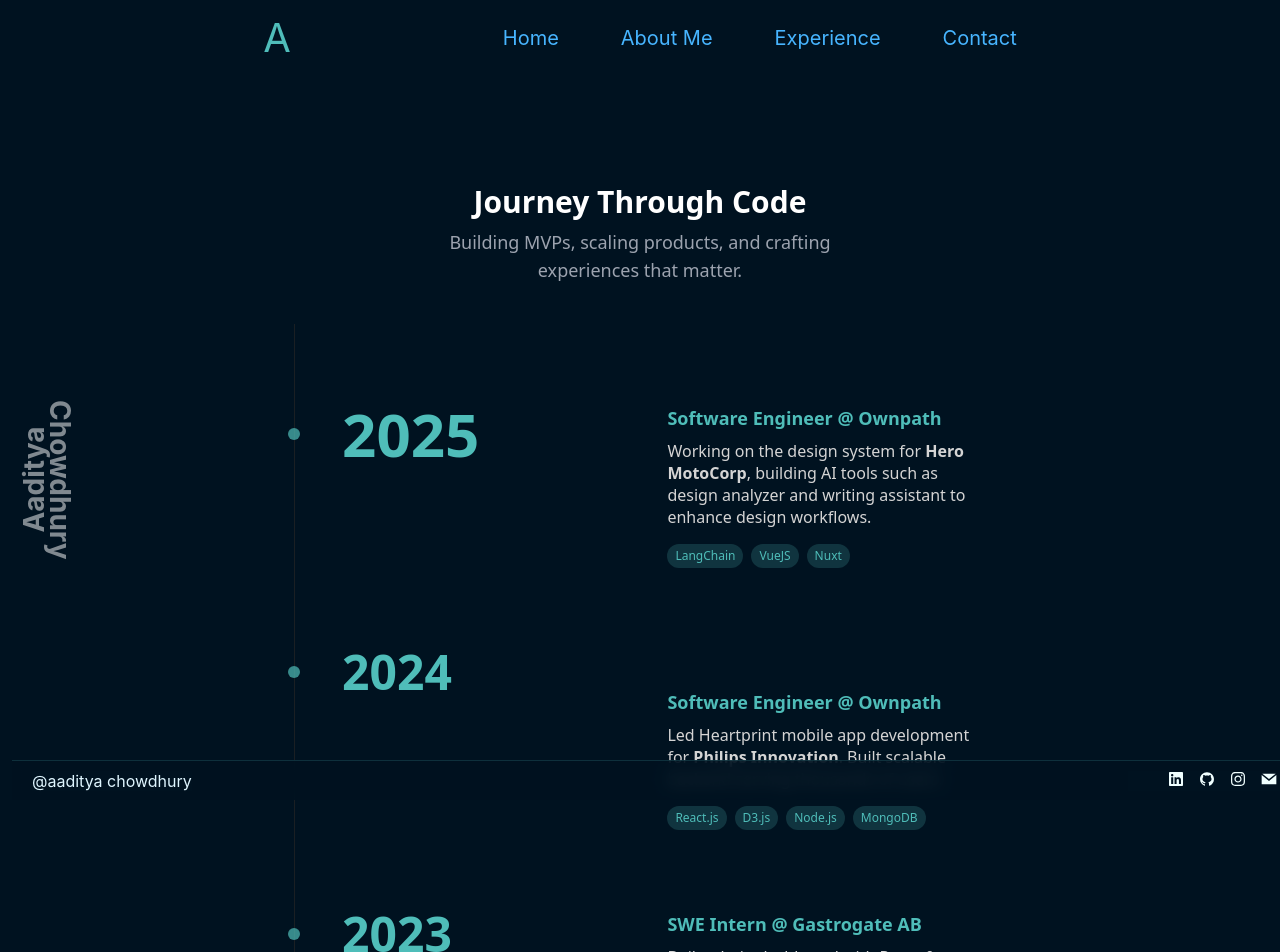
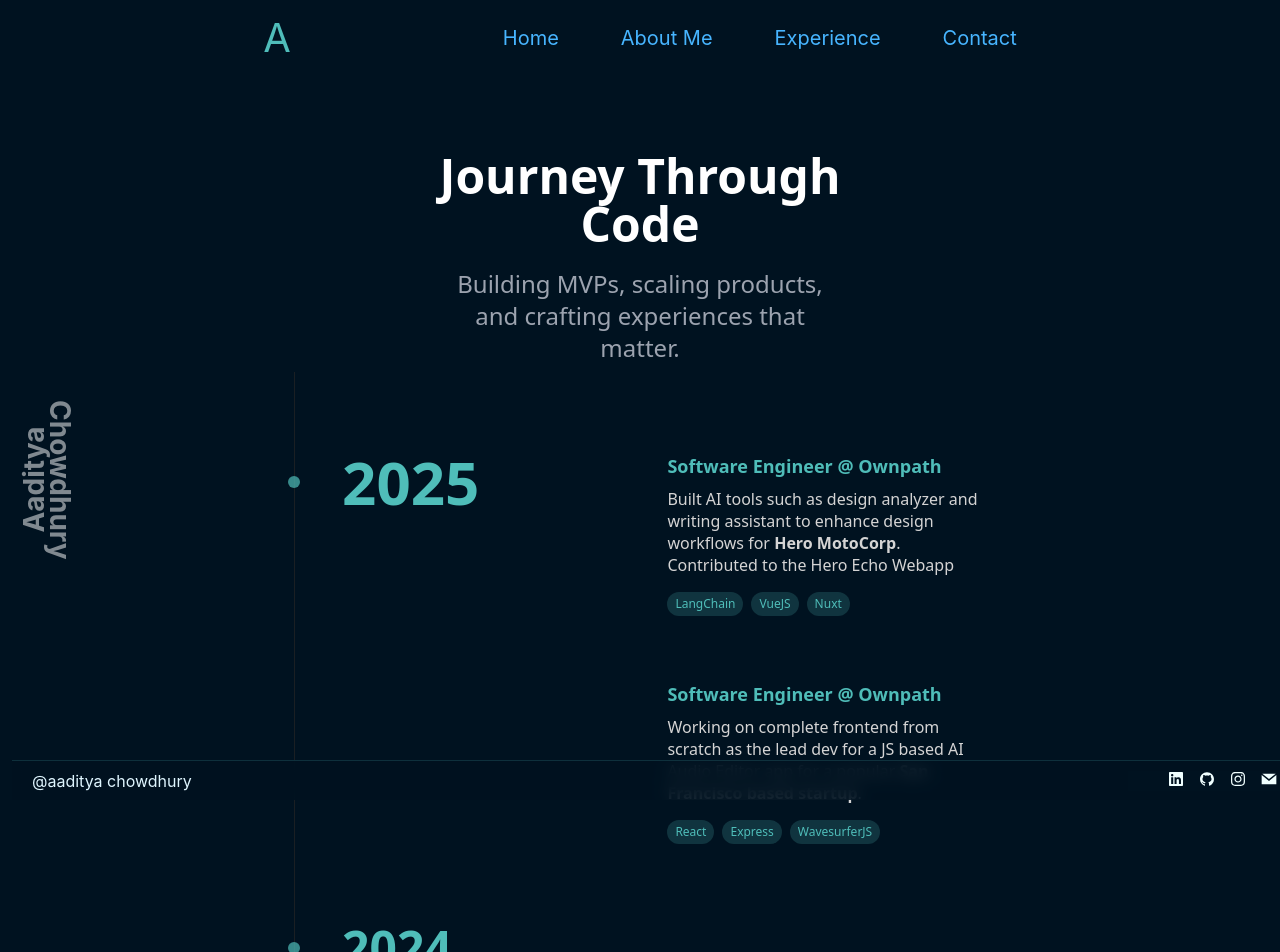
Before and after one commit to AadiXC0DE/personal_website, a React (Create React App) app: page /experience in a window 1280 px wide. Shown: the top 952 px of the page. Built offline with nearby package versions, Linux system fonts and the light colour scheme.

Commit message:
update footer UI and content

```diff
--- a/src/components/Footer.css
+++ b/src/components/Footer.css
@@ -41,9 +41,6 @@
   background-color: inherit;
   margin-top: 10px;
 }
-.footer > .left {
-  background-color: inherit;
-}
 
 .icons > li > a {
   color: inherit;
--- a/src/components/VerticalTimeline.js
+++ b/src/components/VerticalTimeline.js
@@ -12,10 +12,10 @@ const timelineData = [
             Software Engineer @ Ownpath
           </h4>
           <p className="tw-text-neutral-300">
-            Working on the design system for{" "}
-            <span className="tw-font-bold">Hero MotoCorp</span>, building AI
-            tools such as design analyzer and writing assistant to enhance
-            design workflows.
+            Built AI tools such as design analyzer and writing assistant to
+            enhance design workflows for{" "}
+            <span className="tw-font-bold">Hero MotoCorp</span>. Contributed to
+            the Hero Echo Webapp
           </p>
           <div className="tw-mt-4 tw-flex tw-flex-wrap tw-gap-2">
             <span className="tw-px-2 tw-py-1 tw-text-xs tw-rounded-full tw-bg-[#4fbdb9]/20 tw-text-[#4fbdb9]">
@@ -26,6 +26,28 @@ const timelineData = [
             </span>
             <span className="tw-px-2 tw-py-1 tw-text-xs tw-rounded-full tw-bg-[#4fbdb9]/20 tw-text-[#4fbdb9]">
               Nuxt
+            </span>
+          </div>
+        </div>
+
+        <div className="tw-relative tw-pr-6 tw-pt-10 tw-bg-inherit tw-backdrop-blur-sm tw-rounded-xl tw-border tw-border-neutral-800">
+          <h4 className="tw-text-lg tw-font-semibold tw-text-[#4fbdb9] tw-mb-2">
+            Software Engineer @ Ownpath
+          </h4>
+          <p className="tw-text-neutral-300">
+            Working on complete frontend from scratch as the lead dev for a JS
+            based AI Audio Editor app for a popular{" "}
+            <span className="tw-font-bold">San Francisco based startup</span>.
+          </p>
+          <div className="tw-mt-4 tw-flex tw-flex-wrap tw-gap-2">
+            <span className="tw-px-2 tw-py-1 tw-text-xs tw-rounded-full tw-bg-[#4fbdb9]/20 tw-text-[#4fbdb9]">
+              React
+            </span>
+            <span className="tw-px-2 tw-py-1 tw-text-xs tw-rounded-full tw-bg-[#4fbdb9]/20 tw-text-[#4fbdb9]">
+              Express
+            </span>
+            <span className="tw-px-2 tw-py-1 tw-text-xs tw-rounded-full tw-bg-[#4fbdb9]/20 tw-text-[#4fbdb9]">
+              WavesurferJS
             </span>
           </div>
         </div>
@@ -168,13 +190,16 @@ export const Timeline = () => {
       className="vertical_timeline tw-w-full tw-bg-transparent tw-rounded-lg tw-font-sans md:tw-px-6"
       ref={containerRef}
     >
-      <div className="tw-max-w-7xl lg:tw-mx-32 tw-py-10 tw-px-4 md:tw-px-8 lg:tw-px-10 tw-flex tw-flex-col tw-items-center">
-        <h2 className="tw-text-3xl tw-font-semibold tw-mb-2 tw-text-center tw-text-white tw-max-w-4xl">
-          Journey Through Code
-        </h2>
-        <p className="tw-text-gray-400 tw-text-base md:tw-text-lg tw-max-w-sm tw-text-center">
-          Building MVPs, scaling products, and crafting experiences that matter.
-        </p>
+      <div className="tw-max-w-7xl lg:tw-mx-32 tw-py-2 tw-px-4 md:tw-px-8 lg:tw-px-10 tw-flex tw-flex-col tw-items-center">
+        <div className="tw-flex tw-flex-col tw-items-center tw-text-center">
+          <h2 className="tw-text-4xl sm:tw-text-5xl tw-font-bold tw-mb-2 tw-text-center tw-text-white tw-max-w-4xl">
+            Journey Through Code
+          </h2>
+          <p className="tw-text-xl sm:tw-text-2xl tw-text-gray-400 tw-mt-3 tw-max-w-sm tw-text-center">
+            Building MVPs, scaling products, and crafting experiences that
+            matter.
+          </p>
+        </div>
       </div>
       <div ref={ref} className="tw-relative tw-max-w-7xl tw-pb-20">
         {timelineData.map((item, index) => (
--- a/src/pages/About.js
+++ b/src/pages/About.js
@@ -115,11 +115,27 @@ const About = () => {
                       <div className="tw-flex tw-items-start">
                         <div className="tw-mt-2 tw-mr-3 tw-h-2 tw-w-2 tw-rounded-full tw-bg-teal-400"></div>
                         <p className="tw-text-gray-300">
-                          Working on design system for{" "}
+                          Built AI tools such as design analyzer and writing
+                          assistant to enhance design workflows for{" "}
                           <span className="tw-font-medium tw-text-white">
                             Hero MotoCorp
                           </span>
-                          , building AI tools to enhance design workflows.
+                          . Contributed to the{" "}
+                          <span className="tw-font-medium tw-text-white">
+                            Hero Echo Webapp
+                          </span>
+                        </p>
+                      </div>
+
+                      <div className="tw-flex tw-items-start">
+                        <div className="tw-mt-2 tw-mr-3 tw-h-2 tw-w-2 tw-rounded-full tw-bg-teal-400"></div>
+                        <p className="tw-text-gray-300">
+                          Working on complete frontend from scratch as the lead
+                          dev for a JS based AI Audio Editor app for a popular{" "}
+                          <span className="tw-font-medium tw-text-white">
+                            San Francisco based startup
+                          </span>
+                          .
                         </p>
                       </div>
 
@@ -158,6 +174,18 @@ const About = () => {
                 </span>
                 <span className="tw-px-2 tw-py-1 tw-text-xs tw-font-medium tw-rounded-md tw-bg-teal-500/10 tw-text-teal-400">
                   Tailwind
+                </span>
+                <span className="tw-px-2 tw-py-1 tw-text-xs tw-font-medium tw-rounded-md tw-bg-teal-500/10 tw-text-teal-400">
+                  Express
+                </span>
+                <span className="tw-px-2 tw-py-1 tw-text-xs tw-font-medium tw-rounded-md tw-bg-teal-500/10 tw-text-teal-400">
+                  WavesurferJS
+                </span>
+                <span className="tw-px-2 tw-py-1 tw-text-xs tw-font-medium tw-rounded-md tw-bg-teal-500/10 tw-text-teal-400">
+                  VueJS
+                </span>
+                <span className="tw-px-2 tw-py-1 tw-text-xs tw-font-medium tw-rounded-md tw-bg-teal-500/10 tw-text-teal-400">
+                  Nuxt
                 </span>
               </div>
             </motion.div>
```
